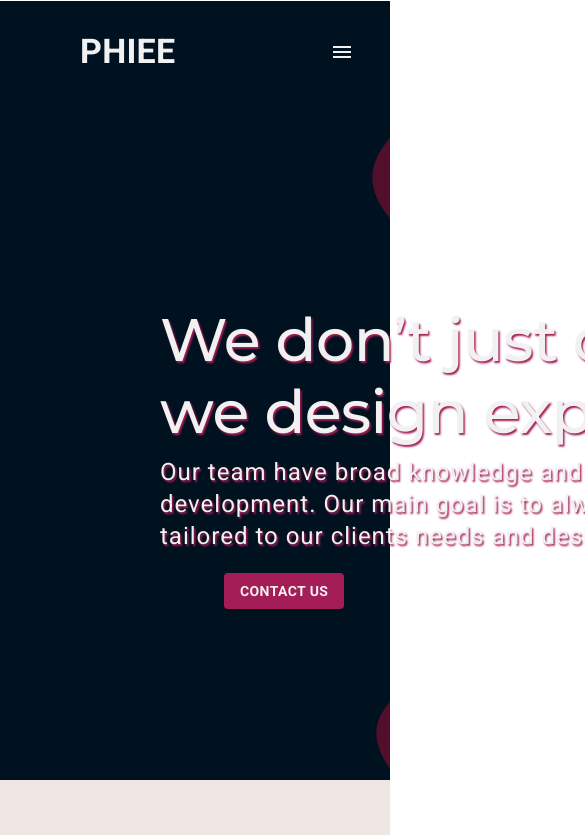
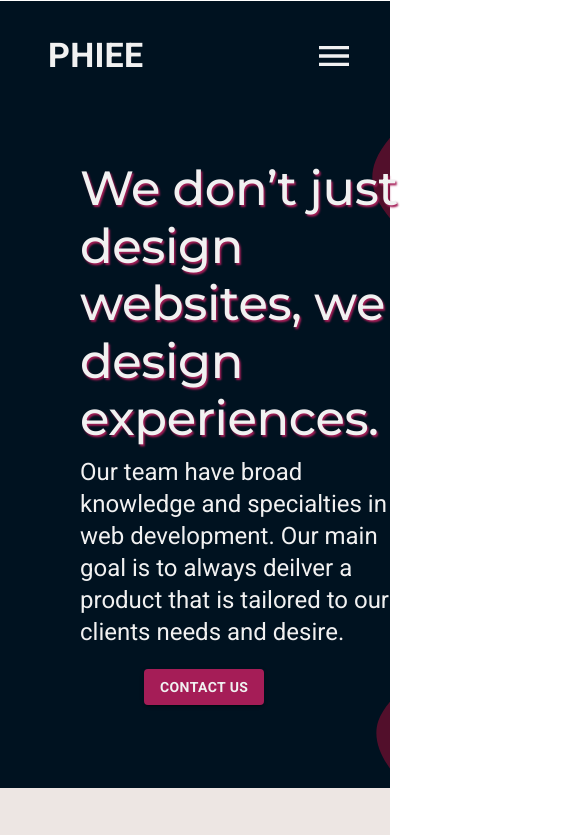
Before and after one commit to Prisberg/nr1team, a React (Create React App) app: page / in a window 390 px wide. Shown: the top 835 px of the page, 585 px wide, since content can reach past the window. Built offline with nearby package versions, Linux system fonts and the light colour scheme.

Commit message:
responsive styling

```diff
--- a/src/components/header/NavBar.jsx
+++ b/src/components/header/NavBar.jsx
@@ -14,14 +14,16 @@ const pages = ["Home", "About", "Cases", "Team", "Contact"];
 
 const Hamburgermenu = {
   display: "none",
-  "@media (max-width: 640px)": {
+  "@media (max-width: 730px)": {
     display: "flex",
   },
   mr: "0.5rem",
 };
+
 const font = {
+  mr: "0.1rem",
   fontWeight: "bold",
-  fontSize: "1rem",
+  fontSize: "1.1rem",
   "&:hover": {
     color: "#A51D57",
   },
@@ -29,10 +31,10 @@ const font = {
 
 const Nav = {
   display: "flex",
-  "@media (max-width: 640px)": {
+  "@media (max-width: 730px)": {
     display: "none",
   },
-  mr: "4rem",
+  mr: "2rem",
 };
 
 function NavBar() {
@@ -64,6 +66,9 @@ function NavBar() {
             variant="h4"
             component="div"
             sx={{
+              "@media (max-width: 800px)": {
+                ml: "2rem",
+              },
               flexGrow: 1,
               ml: "4rem",
               fontWeight: "bold",
@@ -112,7 +117,7 @@ function NavBar() {
             sx={Hamburgermenu}
             onClick={handleOpenNavMenu}
           >
-            <MenuIcon />
+            <MenuIcon sx={{ fontSize: "2.5rem" }} />
           </IconButton>
           <Menu
             id="menu-appbar"
--- a/src/components/pages/main/Greeting.jsx
+++ b/src/components/pages/main/Greeting.jsx
@@ -6,17 +6,29 @@ const slogan = {
   color: "#F1F1F1",
   textAlign: "start",
   textShadow: "1.5px 1.5px 2px #A51D57",
-  width: "auto",
   fontFamily: "Montserrat",
+  "@media (max-width: 880px)": {
+    fontSize: "3rem",
+  },
 };
 
 const secondslogan = {
   color: "#F1F1F1",
   textAlign: "start",
-  textShadow: "1.5px 1.5px 2px #A51D57",
-  letterSpacing: "1px",
+  // textShadow: "1.5px 1.5px 2px #A51D57",
   width: "50rem",
   mt: "0.5rem",
+  "@media (max-width: 1120px)": {
+    width: "40rem",
+  },
+  "@media (max-width: 880px)": {
+    width: "30rem",
+    fontSize: "1.5rem",
+  },
+  "@media (max-width: 580px)": {
+    width: "20rem",
+    fontSize: "1.5rem",
+  },
 };
 
 const button = {
@@ -56,6 +68,25 @@ function Greeting() {
             top: "19rem",
             left: "10rem",
             width: "57rem",
+            "@media (max-width: 1250px)": {
+              width: "57rem",
+              top: "17rem",
+              left: "7rem",
+            },
+            "@media (max-width: 1120px)": {
+              width: "55rem",
+              top: "17rem",
+              left: "7rem",
+            },
+            "@media (max-width: 880px)": {
+              left: "5rem",
+              width: "30rem",
+              top: "15rem",
+            },
+            "@media (max-width: 580px)": {
+              width: "20rem",
+              top: "10rem",
+            },
           }}
         >
           <Typography variant="h2" sx={slogan}>
```
